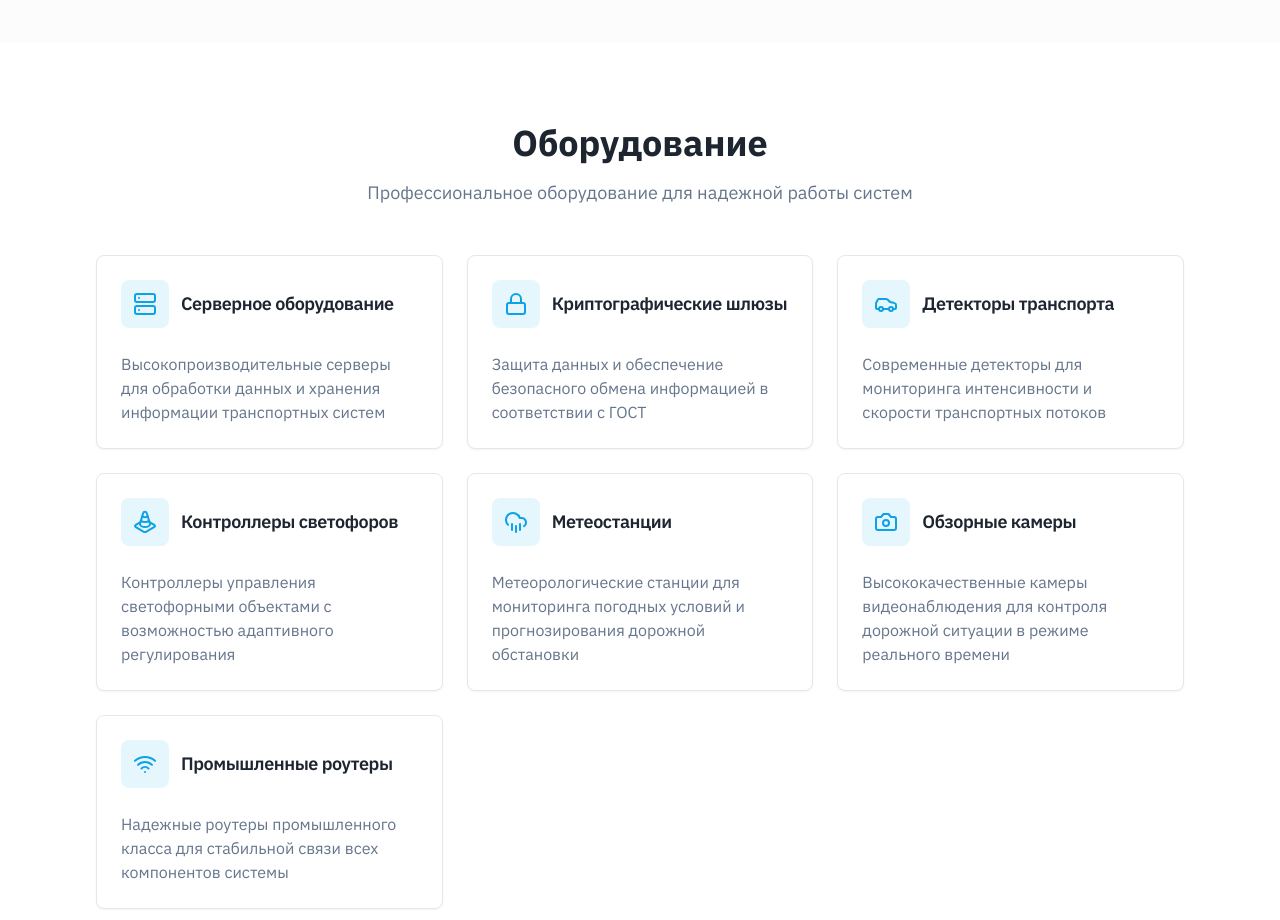
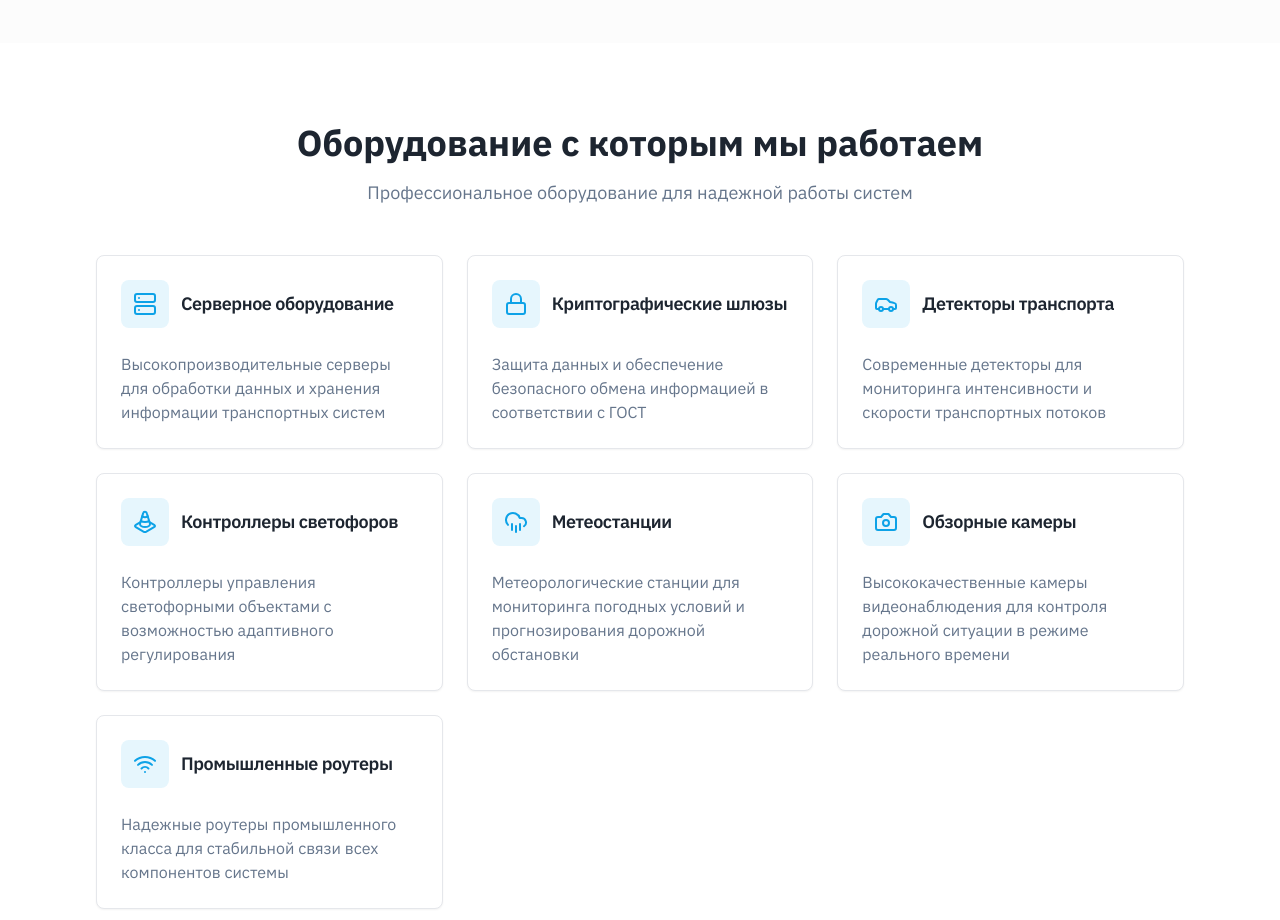
Before and after one commit to pr-poehali-dev/smart-transport-system, a React (Vite) app: page / in a window 1280 px wide. Shown: the part 3600-4520 px from the top of the page. Built offline with nearby package versions, Linux system fonts and the light colour scheme.

Commit message:
Обновление надписи оборудования

```diff
--- a/src/components/sections/EquipmentSection.tsx
+++ b/src/components/sections/EquipmentSection.tsx
@@ -5,7 +5,7 @@ export const EquipmentSection = () => {
   return (
     <section id="equipment" className="py-20 px-4">
       <div className="container mx-auto max-w-6xl">
-        <h2 className="text-4xl font-bold text-center mb-4 animate-fade-in">Оборудование</h2>
+        <h2 className="text-4xl font-bold text-center mb-4 animate-fade-in">Оборудование с которым мы работаем</h2>
         <p className="text-center text-muted-foreground mb-12 text-lg animate-fade-in">Профессиональное оборудование для надежной работы систем</p>
 
         <div className="grid md:grid-cols-2 lg:grid-cols-3 gap-6">
```
